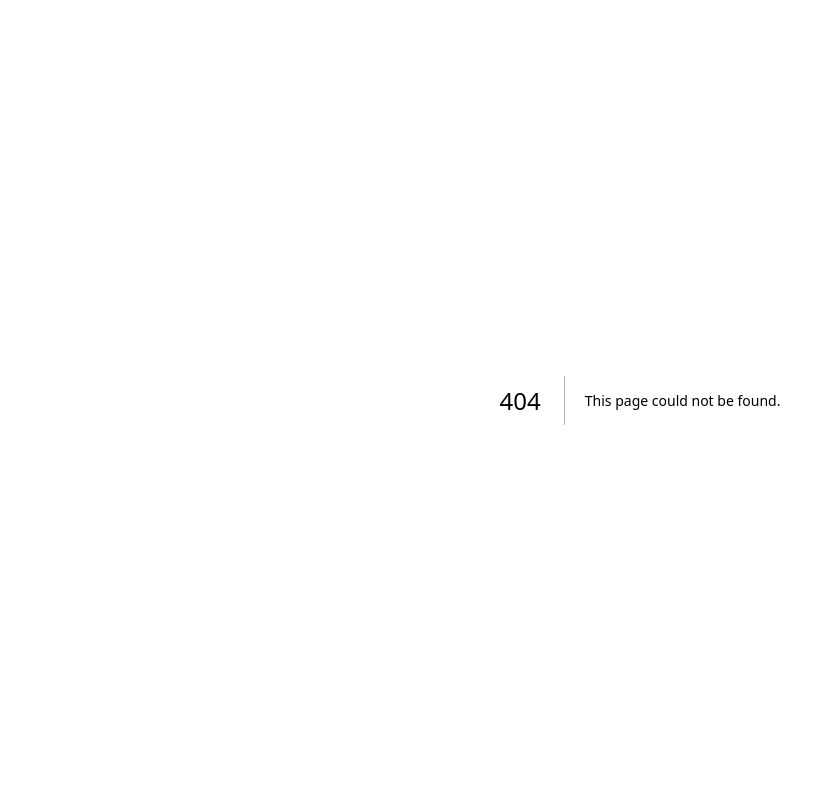
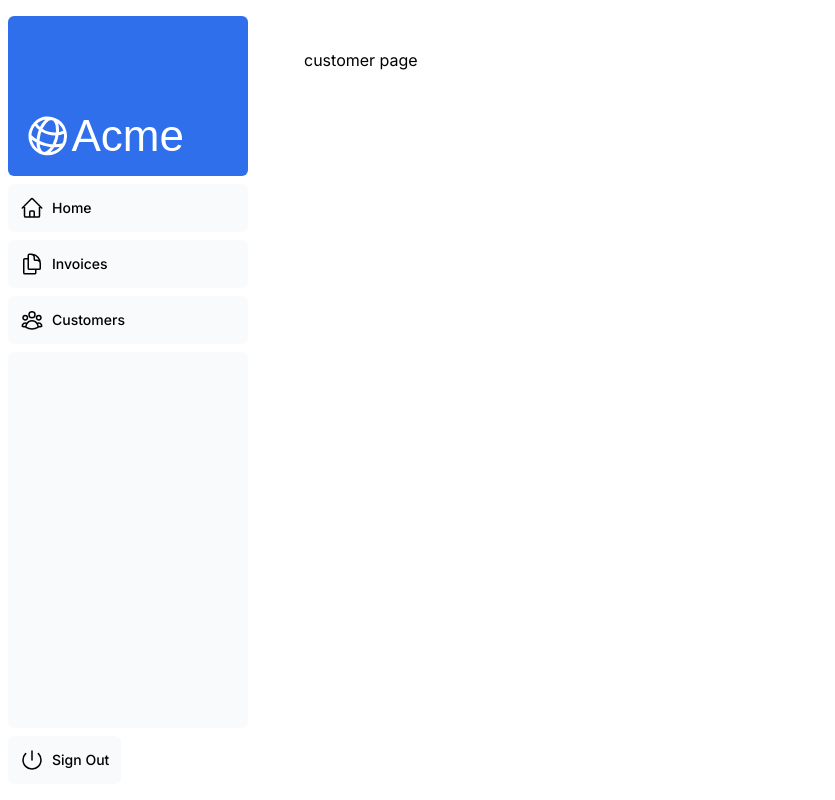
Before and after one commit to coderSuresh/nextjs-dashboard, a Next.js app: page /dashboard/customers in a window 1280 px wide. Before the commit this address had no page. Shown: the whole page, without its empty margins (0-835 px from the left). Built offline with nearby package versions, Linux system fonts and the light colour scheme; a web font is replaced by a local one.

Commit message:
add dashboard with two pages

```diff
--- /dev/null
+++ b/app/dashboard/customers/page.tsx
@@ -0,0 +1,5 @@
+export default function page() {
+  return (
+    <div>customer page</div>
+  )
+}
--- /dev/null
+++ b/app/dashboard/invoices/page.tsx
@@ -0,0 +1,5 @@
+export default function page() {
+  return (
+    <div>invoice page</div>
+  )
+}
--- /dev/null
+++ b/app/dashboard/layout.tsx
@@ -0,0 +1,12 @@
+import SideNav from '@/app/ui/dashboard/sidenav';
+
+export default function Layout({ children }: { children: React.ReactNode }) {
+    return (
+        <div className="flex h-screen flex-col md:flex-row md:overflow-hidden">
+            <div className="w-full flex-none md:w-64">
+                <SideNav />
+            </div>
+            <div className="flex-grow p-6 md:overflow-y-auto md:p-12">{children}</div>
+        </div>
+    );
+}
--- /dev/null
+++ b/app/dashboard/page.tsx
@@ -0,0 +1,5 @@
+export default function page()  {
+  return (
+    <div>dashboard</div>
+  )
+}
--- a/app/page.tsx
+++ b/app/page.tsx
@@ -1,5 +1,6 @@
 import AcmeLogo from '@/app/ui/acme-logo';
 import { lusitana } from '@/app/ui/fonts';
+import Image from 'next/image';
 
 import Link from 'next/link';
 export default function Page() {
@@ -30,7 +31,20 @@
           </Link>
         </div>
         <div className="flex items-center justify-center p-6 md:w-3/5 md:px-28 md:py-12">
-          {/* Add Hero Images Here */}
+          <Image
+            src="/hero-desktop.png"
+            width={1000}
+            height={760}
+            className="hidden md:block"
+            alt="Screenshots of the dashboard project showing desktop and mobile versions"
+          />
+          <Image
+            src="/hero-mobile.png"
+            width={560}
+            height={620}
+            className="md:hidden block"
+            alt="Screenshots of the dashboard project showing desktop and mobile versions"
+          />
         </div>
       </div>
     </main>
```
